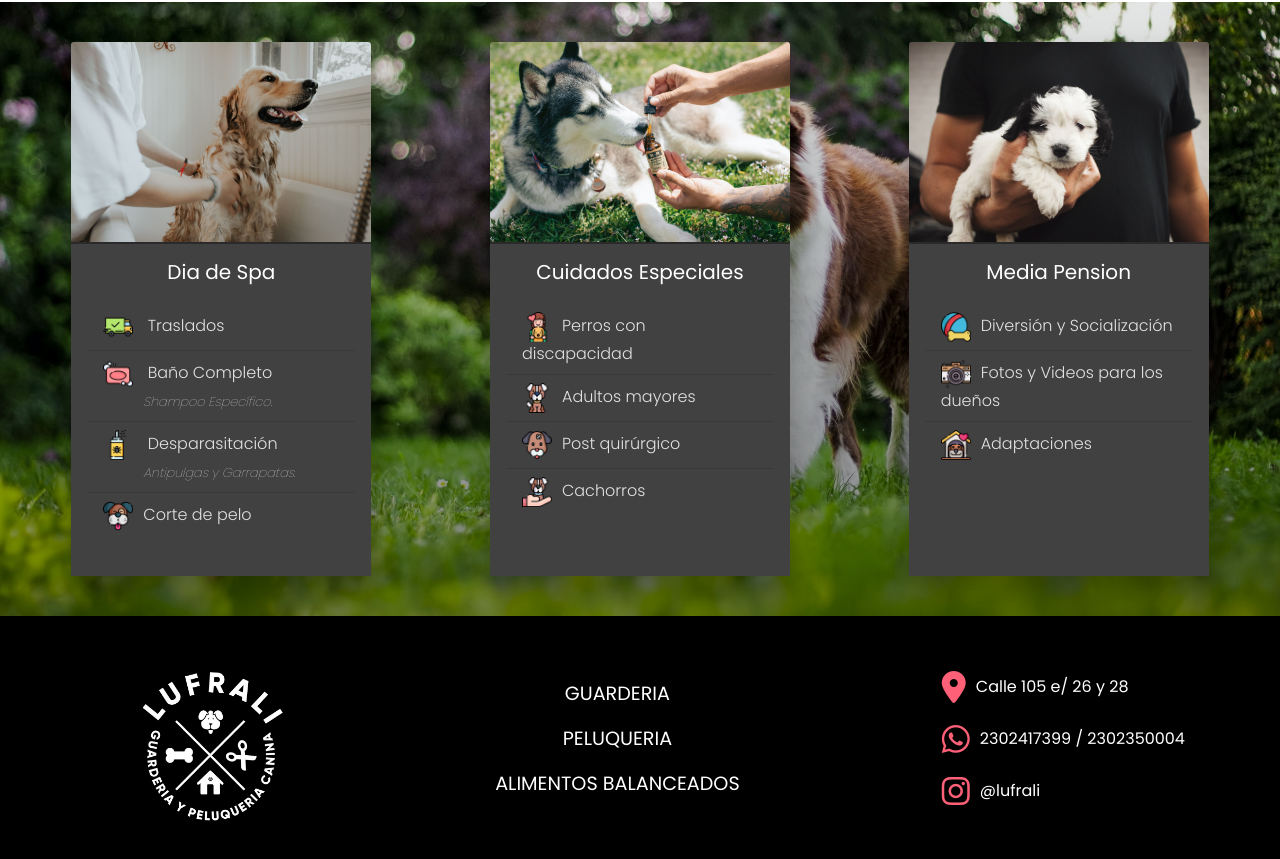
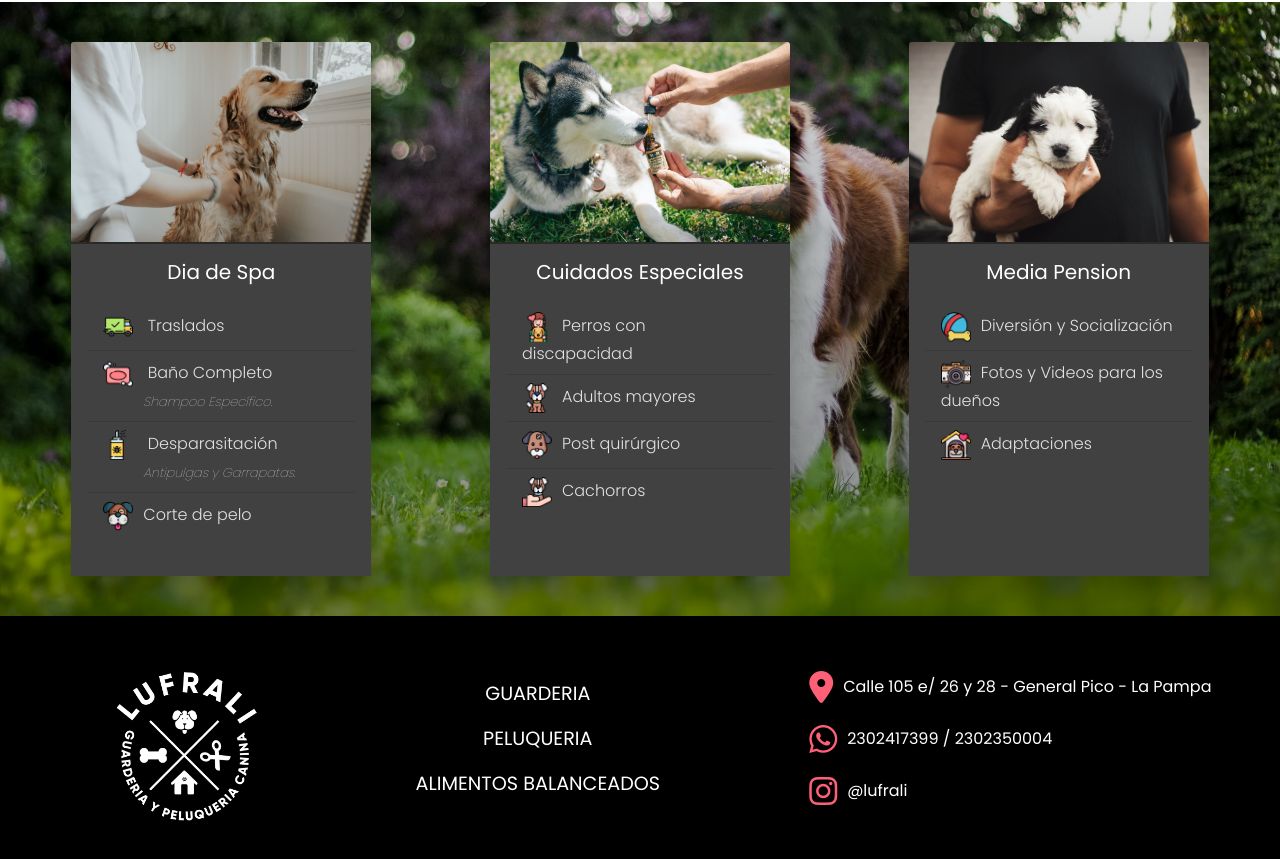
Before and after one commit to martinmotermin/Lufrali, a website: page index.html in a window 1280 px wide. Shown: the part 1863-2722 px from the top of the page. Drawn offline with nearby package versions, Linux system fonts and the light colour scheme.

Commit message:
HTML update

```diff
--- a/index.html
+++ b/index.html
@@ -52,7 +52,7 @@
               informativo.
             </div>
             <button class="btn pdf-btn wow animate__animated animate__fadeIn">
-              <a target="_blank" href="./assets/FichaLufrali.pdf"
+              <a target="_blank" href="./assets/fichaLufrali.pdf"
                 ><i class="fas fa-file-download"></i>Ficha de Ingreso</a
               >
             </button>
@@ -166,7 +166,11 @@
         </div>
         <div class="footerInfo">
           <ul>
-            <li><i class="fas fa-map-marker-alt"></i>Calle 105 e/ 26 y 28</li>
+            <li>
+              <i class="fas fa-map-marker-alt"></i>Calle 105 e/ 26 y 28 -
+              General Pico - La Pampa
+            </li>
+
             <li><i class="fab fa-whatsapp"></i>2302417399 / 2302350004</li>
             <li><i class="fab fa-instagram"></i>@lufrali</li>
           </ul>
```
Also changed, not shown: 1 other file.
